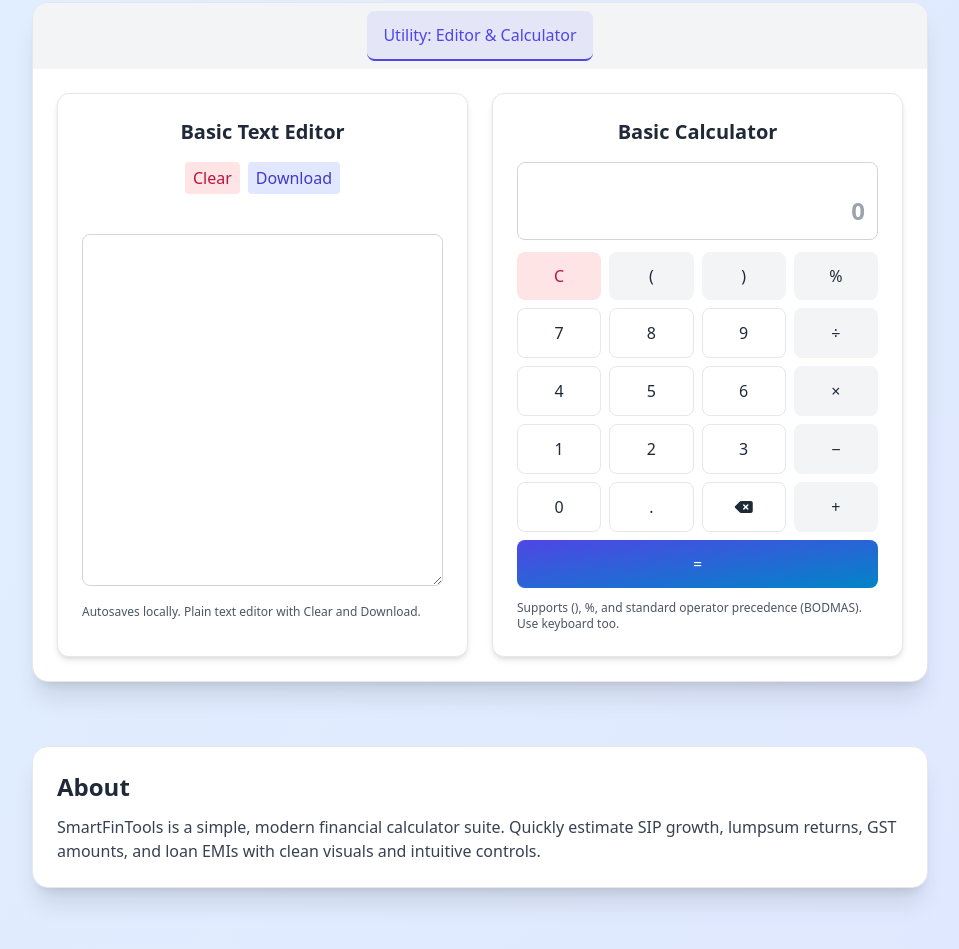
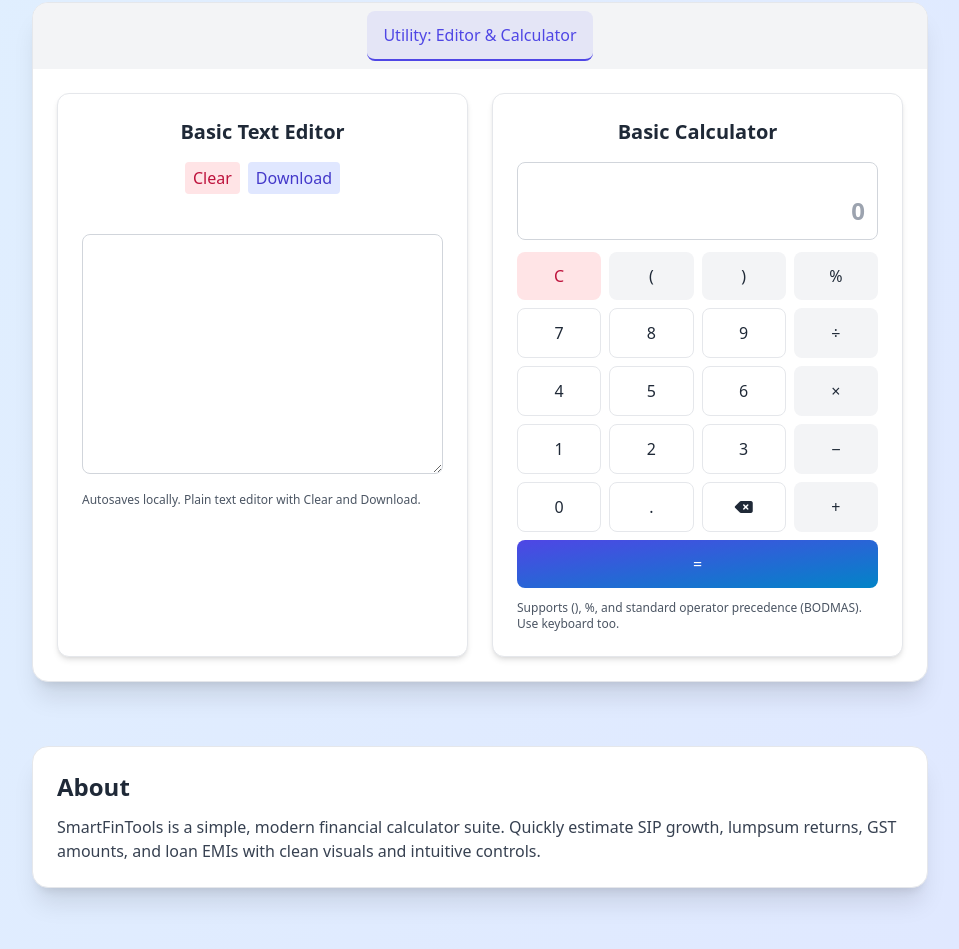
Before and after one commit to shivamprakash-git/smart-fin-tools, a plain HTML site: page index.html in a window 1280 px wide. Shown: the part 1479-2428 px from the top of the page, without its empty margins (160-1119 px from the left). Drawn offline with nearby package versions, Linux system fonts and the light colour scheme; no server answers.

Commit message:
improved text area height

```diff
--- a/index.html
+++ b/index.html
@@ -453,7 +453,7 @@
                                     <span id="editor-save-indicator" role="status" aria-live="polite" class="text-xs text-gray-500 dark:text-gray-400 opacity-0 transition-opacity duration-200">Saved ✓</span>
                                 </div>
                                 <!-- Editor Area -->
-                                <textarea id="editor-area" class="h-[22rem] w-full rounded-lg border border-gray-300 dark:border-gray-700 p-3 bg-white text-gray-900 dark:bg-gray-800 dark:text-gray-100 focus:outline-none resize-y overflow-auto" aria-label="Text editor" spellcheck="false"></textarea>
+                                <textarea id="editor-area" class="h-[15rem] w-full rounded-lg border border-gray-300 dark:border-gray-700 p-3 bg-white text-gray-900 dark:bg-gray-800 dark:text-gray-100 focus:outline-none resize-y overflow-auto" aria-label="Text editor" spellcheck="false"></textarea>
                                 <p class="text-xs text-gray-600 dark:text-gray-400">Autosaves locally. Plain text editor with Clear and Download.</p>
                             </div>
                         </div>
```
